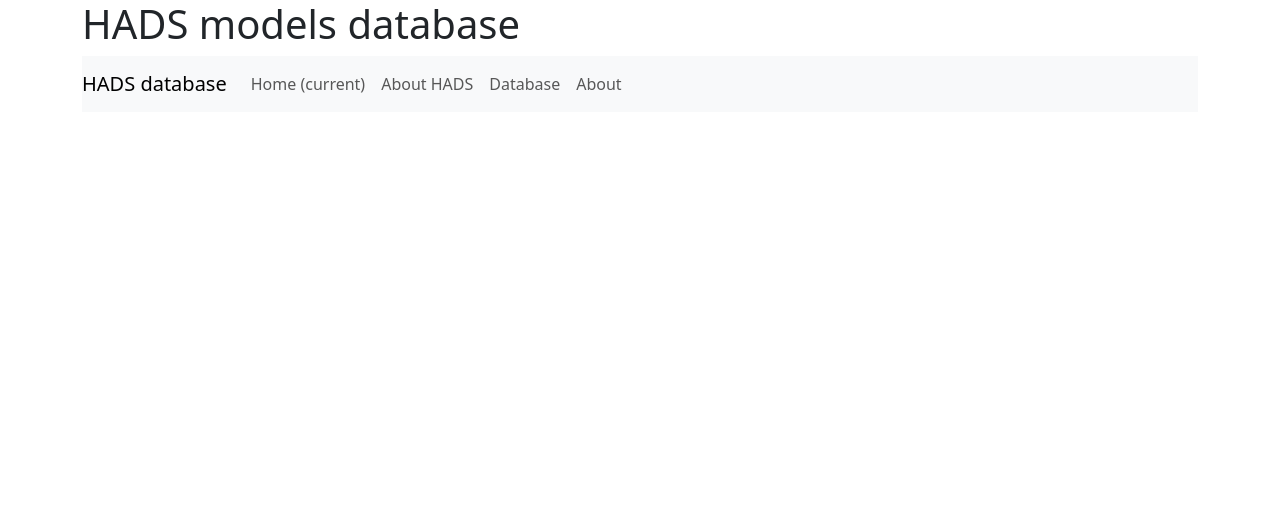
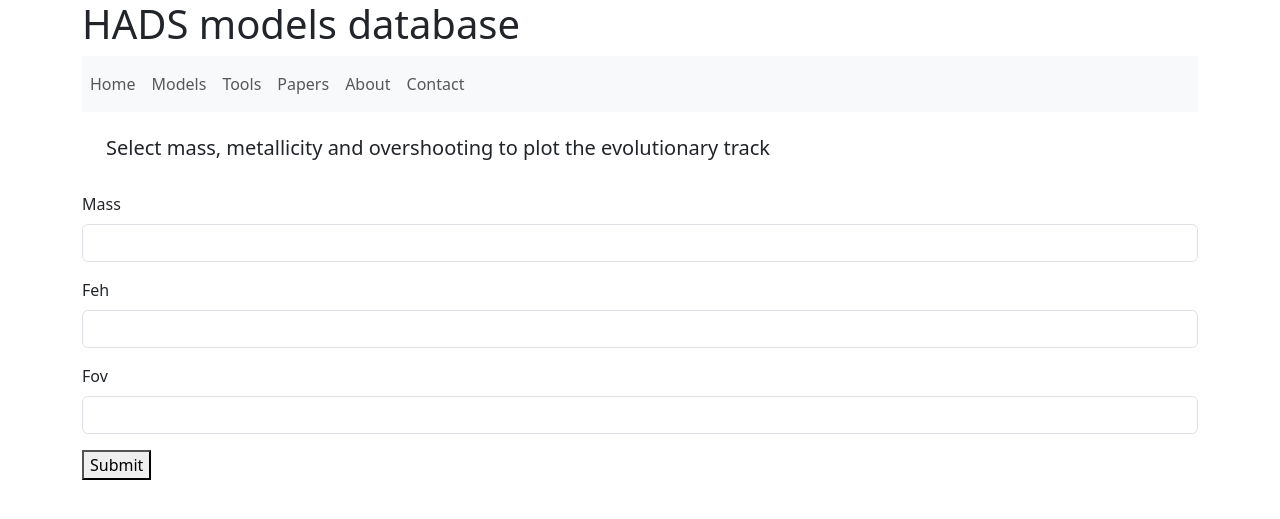
Before and after one commit to henia00/HADSynthetic, a Django app: template pages/templates/pages/models.html in a window 1280 px wide. Shown: the top 519 px of the page. Run offline with Django 5.2, Linux system fonts and the light colour scheme; the template is opened without the code that fills it: values that come from a table or form of the project are taken from there, others are empty; parts of the project's set-up code (start-up, migrations or seed data) failed here and were passed over; some libraries are stand-ins or nearby versions.

Commit message:
Created form to query database

```diff
--- a/hads/settings.py
+++ b/hads/settings.py
@@ -33,6 +33,8 @@ ALLOWED_HOSTS = []
 INSTALLED_APPS = [
     'pages.apps.PagesConfig',
     'hadsdb.apps.HadsdbConfig',
+    'crispy_forms',
+    'crispy_bootstrap4',
     'django.contrib.admin',
     'django.contrib.auth',
     'django.contrib.contenttypes',
@@ -134,3 +136,5 @@ STATIC_URL = 'static/'
 # https://docs.djangoproject.com/en/5.0/ref/settings/#default-auto-field
 
 DEFAULT_AUTO_FIELD = 'django.db.models.BigAutoField'
+
+CRISPY_TEMPLATE_PACK = 'bootstrap4'
--- /dev/null
+++ b/pages/forms.py
@@ -0,0 +1,11 @@
+from django import forms
+from django.forms import ModelForm
+from hadsdb.models import Dane
+
+class DatabaseQueryForm(forms.Form):
+    pass
+
+class QueryHadsForm(ModelForm):
+    class Meta:
+        model = Dane
+        fields = ['mass', 'feh', 'fov']
--- a/pages/templates/pages/models.html
+++ b/pages/templates/pages/models.html
@@ -1 +1,14 @@
 {% extends "base.html" %}
+
+{% load crispy_forms_tags %}
+
+{% block page_content %}
+
+<h5 class="p-4">Select mass, metallicity and overshooting to plot the evolutionary track</h5>
+<form method="get">
+    {% csrf_token %}
+    {{ form|crispy }}
+    <button type="submit">Submit</button>
+</form>
+
+{% endblock page_content %}
--- a/templates/base.html
+++ b/templates/base.html
@@ -14,26 +14,20 @@
         <h1>HADS models database</h1>
     </div>
 
+
     <nav class="navbar navbar-expand-lg navbar-light bg-light">
-      <a class="navbar-brand" href="#">HADS database</a>
-      <button class="navbar-toggler" type="button" data-toggle="collapse" data-target="#navbarNavDropdown" aria-controls="navbarNavDropdown" aria-expanded="false" aria-label="Toggle navigation">
+      <button class="navbar-toggler" type="button" data-toggle="collapse" data-target="#navbarNavAltMarkup" aria-controls="navbarNavAltMarkup" aria-expanded="false" aria-label="Toggle navigation">
         <span class="navbar-toggler-icon"></span>
       </button>
-      <div class="collapse navbar-collapse" id="navbarNavDropdown">
-        <ul class="navbar-nav">
-          <li class="nav-item active">
-            <a class="nav-link" href="#">Home <span class="sr-only">(current)</span></a>
-          </li>
-          <li class="nav-item">
-            <a class="nav-link" href="#">About HADS</a>
-          </li>
-          <li class="nav-item">
-            <a class="nav-link" href="#">Database</a>
-          </li>
-          <li class="nav-item">
-            <a class="nav-link" href="#">About</a>
-          </li>
-        </ul>
+      <div class="collapse navbar-collapse" id="navbarNavAltMarkup">
+        <div class="navbar-nav">
+          <a class="nav-item nav-link" href="{% url 'home' %}">Home</a>
+            <a class="nav-item nav-link" href="{% url 'models' %}">Models</a>
+            <a class="nav-item nav-link" href="{% url 'tools' %}">Tools</a>
+            <a class="nav-item nav-link" href="{% url 'papers' %}">Papers</a>
+          <a class="nav-item nav-link" href="{% url 'about' %}">About</a>
+            <a class="nav-item nav-link" href="{% url 'contact' %}">Contact</a>
+        </div>
       </div>
     </nav>
     </header>
```
Also changed, not shown: pages/templates/pages/about.html (+7 -0 lines), pages/templates/pages/contact.html (+7 -0 lines), pages/templates/pages/papers.html (+7 -0 lines), pages/templates/pages/tools.html (+7 -0 lines), pages/views.py (+17 -0 lines).
